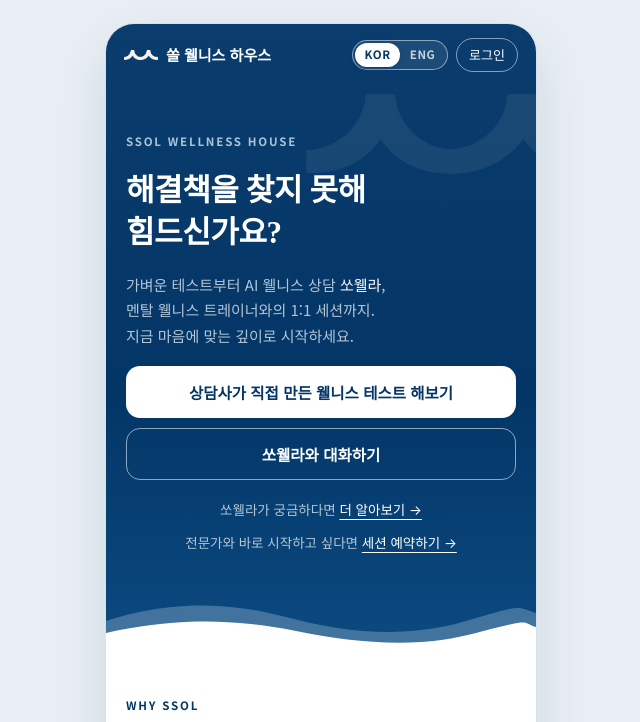
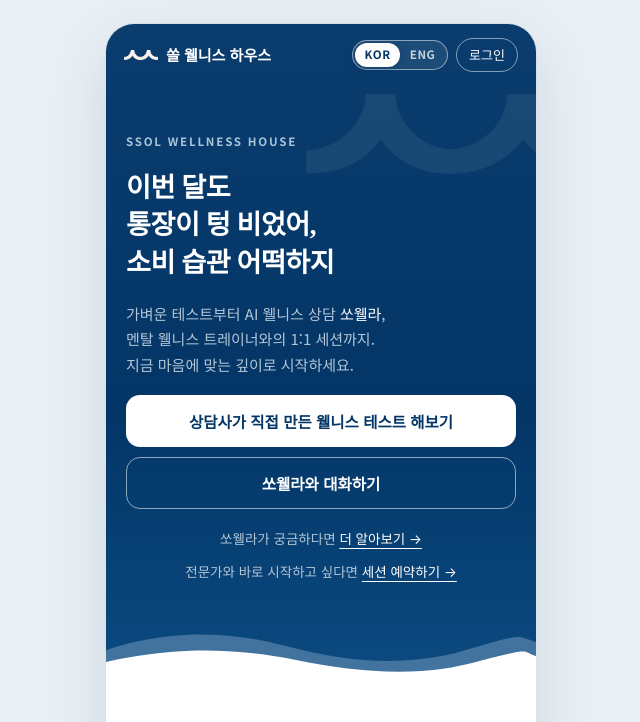
Before and after one commit to sugar0401pie-maker/ssol-landing, a plain HTML site: page index.html in a window 1280 px wide. Shown: the top 722 px of the page, without its empty margins (319-959 px from the left). Drawn offline with Linux system fonts and the light colour scheme; a web font is replaced by a local one.

Commit message:
랜딩 홈: 헤드라인을 가벼운 일상 고민 23개 랜덤 노출로 교체
- 기존 무거운 고민 헤드라인 9개를 대표 제공 목록(10개 + 13개)으로 교체
- 문장이 길어져 헤드라인 크기 31px → 27px, 3줄 기준 줄바꿈

Co-Authored-By: Claude Sonnet 5.5 <noreply@anthropic.com>

```diff
--- a/index.html
+++ b/index.html
@@ -73,7 +73,7 @@ h1,h2,h3{font-family:var(--serif);font-weight:700;letter-spacing:-.4px;text-wrap
 .hero{position:relative;background:linear-gradient(180deg,#0A3D6E 0%,var(--navy) 60%,#0B4A80 100%);color:#fff;overflow:hidden}
 .hero-in{position:relative;z-index:2;padding:108px 20px 96px;display:flex;flex-direction:column;gap:18px}
 .hero .eyebrow{color:var(--sky)}
-#headline{font-size:31px;line-height:1.36;min-height:2.72em;transition:opacity .4s}
+#headline{font-size:27px;line-height:1.4;min-height:4.2em;transition:opacity .4s}
 .lead{margin:0;font-size:15px;color:var(--on-navy-muted)}
 .lead b{color:#fff;font-weight:500}
 .hero .sub{font-size:13.5px;color:var(--on-navy-muted);text-align:center}
@@ -294,7 +294,7 @@ footer .sns a:hover{border-color:var(--navy);color:var(--navy)}
       <img class="hero-mark" src="images/mark-cream.png" alt="">
       <div class="hero-in">
         <span class="eyebrow">Ssol Wellness House</span>
-        <h1 id="headline">이유 없이 '그냥'<br>힘드신가요?</h1>
+        <h1 id="headline">나 디테일에 집착하는데<br>이거 설마<br>처녀자리라서 그런 거야?</h1>
         <p class="lead">가벼운 테스트부터 AI 웰니스 상담 <b>쏘웰라</b>,<br>멘탈 웰니스 트레이너와의 1:1 세션까지.<br>지금 마음에 맞는 깊이로 시작하세요.</p>
         <div class="stack">
           <a class="btn light" href="#test">상담사가 직접 만든 웰니스 테스트 해보기</a>
@@ -517,7 +517,31 @@ footer .sns a:hover{border-color:var(--navy);color:var(--navy)}
 
 <script>
 (function(){
-  var H=["딱 터놓고 말 할<br>누군가가 필요하세요?","말하기 어려운<br>고민이 있으신가요?","해결책을 찾지 못해<br>힘드신가요?","이유 없이 '그냥'<br>힘드신가요?","삶이 버겁고<br>지치셨나요?","불안해서 잠못이루는<br>날이 있으신가요?","이유없는 불안때문에<br>힘드신가요?","정리가 안되고 정신없는<br>나날이 계속되나요?","내가 뭘 하고 있나<br>싶은 생각이 드시나요?"];
+  var H=[
+    "나 디테일에 집착하는데<br>이거 설마<br>처녀자리라서 그런 거야?",
+    "MBTI는 I인데<br>사람 만나는 게 좋아,<br>사실 난 E인 걸까?",
+    "나 T라서 조심해서<br>말하는데 사람들이<br>자꾸 상처받는 것 같아",
+    "썸 타는 사람이 카톡<br>답장을 3시간째 안 해,<br>기다려 말아?",
+    "주말에 누워서<br>폰만 보다가<br>일요일 밤에 허무해",
+    "회사 옮길까 그냥 다닐까,<br>오늘도 생각만 하다<br>퇴근했어",
+    "단톡방에서 내 말에만<br>답장이 늦는 것<br>같아서 서운해",
+    "이번 달도<br>통장이 텅 비었어,<br>소비 습관 어떡하지",
+    "퇴근하고 뭐라도<br>배워야 할 것 같은데<br>뭘 해야 할지 모르겠어",
+    "타로도 믿고<br>사주도 믿는데<br>이런 얘기 어디 가서 하지?",
+    "이거 썸 맞아?<br>친구들 말고<br>누구한테 물어보지?",
+    "친구 생일 선물,<br>이 정도면 너무<br>성의 없어 보일까?",
+    "별자리 풀이가<br>너무 나 같은데,<br>이 얘기 들어줄 사람?",
+    "요즘 뭘 먹어도<br>그냥 그래,<br>입맛도 슬럼프가 있나?",
+    "나 내년에<br>역마살 대박이라는데,<br>어디로 이직하면 될까?",
+    "거절을 못 해서<br>약속이 자꾸<br>늘어나",
+    "월요일 생각하면<br>일요일 저녁부터<br>기분이 가라앉아",
+    "회의에서<br>한마디도 못 하고<br>나왔어, 나만 이래?",
+    "작심삼일만<br>백 번째,<br>나 의지가 약한 걸까?",
+    "연애 안 한 지<br>오래됐는데,<br>조급해해야 하나?",
+    "엄마 잔소리에<br>또 욱했어,<br>나 왜 이러지",
+    "나 J인데<br>계획이 틀어지면<br>하루를 다 망친 기분이야",
+    "집에 오면<br>아무것도 하기 싫어서<br>씻는 것도 미뤄"
+  ];
   var last=-1; try{ last=+(sessionStorage.getItem('ssol-h')||-1); }catch(e){}
   var i; do{ i=Math.floor(Math.random()*H.length); }while(i===last);
   try{ sessionStorage.setItem('ssol-h',i); }catch(e){}
```
